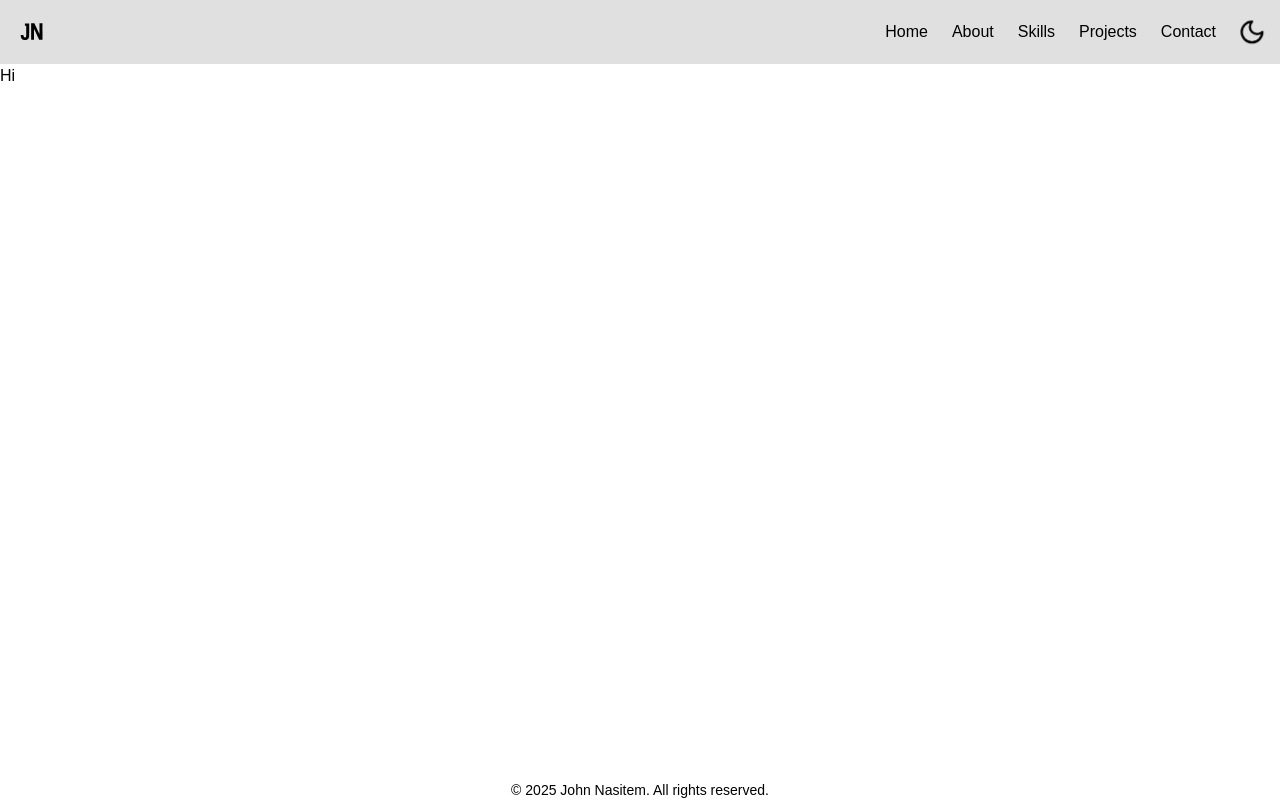
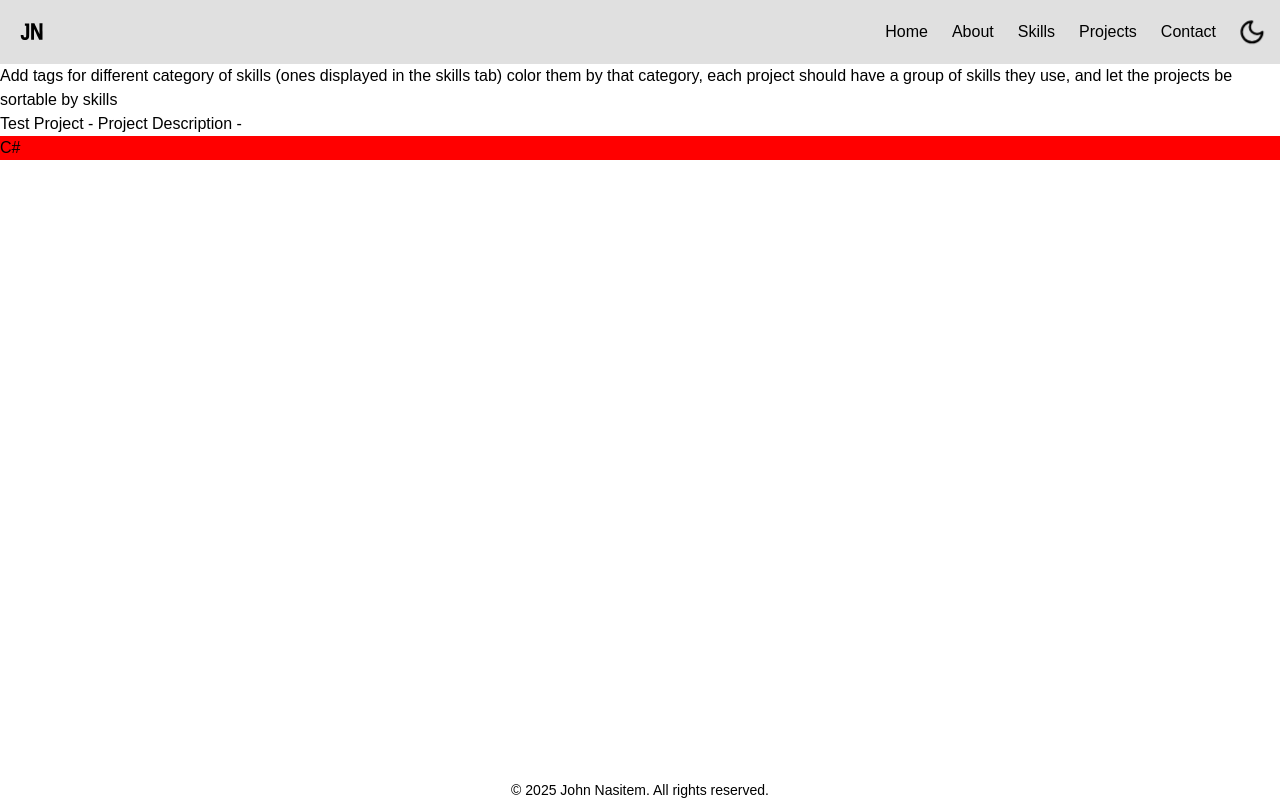
Before and after one commit to JohnNasitem/Website-Portfolio, a Next.js app in the folder Portfolio/: page /projects in a window 1280 px wide. Built offline with nearby package versions, Linux system fonts and the light colour scheme.

Commit message:
added some types and components for the project info

```diff
--- a/Portfolio/src/app/projects/page.tsx
+++ b/Portfolio/src/app/projects/page.tsx
@@ -1,7 +1,38 @@
+import { Slabo_13px } from "next/font/google";
+
+enum SkillCatgegory {
+    Language = '#FF0000',
+    Framework = '#00FF00',
+    Other = '#0000FF'
+}
+
+type Skill = {
+    name: string
+    category: SkillCatgegory;
+}
+
+type ProjectInfoProps = {
+    name: string;
+    description: string;
+    skillsUsed: Skill[];
+}
+
+const ProjectInfo: React.FC<ProjectInfoProps> = ({ name, description, skillsUsed}) => {
+    return (
+        <div>
+            {name} - {description} -
+            {skillsUsed.map((skill, index) => (
+                <div key={index} style={{ backgroundColor: skill.category}}>{skill.name}</div>
+            ))}
+        </div>
+    );
+}
+
 export default function Home() {
     return (
        <div>
-         Hi
+            Add tags for different category of skills (ones displayed in the skills tab) color them by that category, each project should have a group of skills they use, and let the projects be sortable by skills
+            <ProjectInfo name='Test Project' description="Project Description" skillsUsed={[{name:'C#', category:SkillCatgegory.Language}]} />
        </div>
      );
-   }
+}
```
